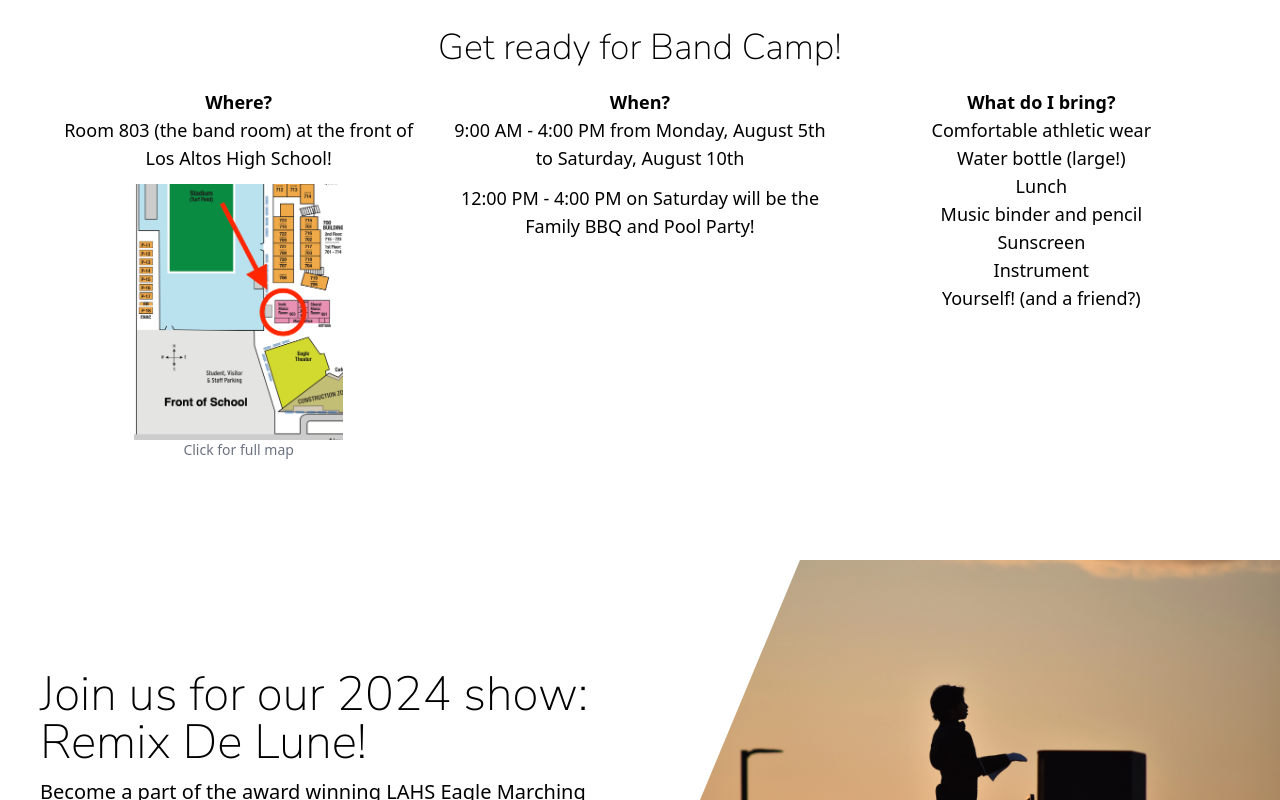
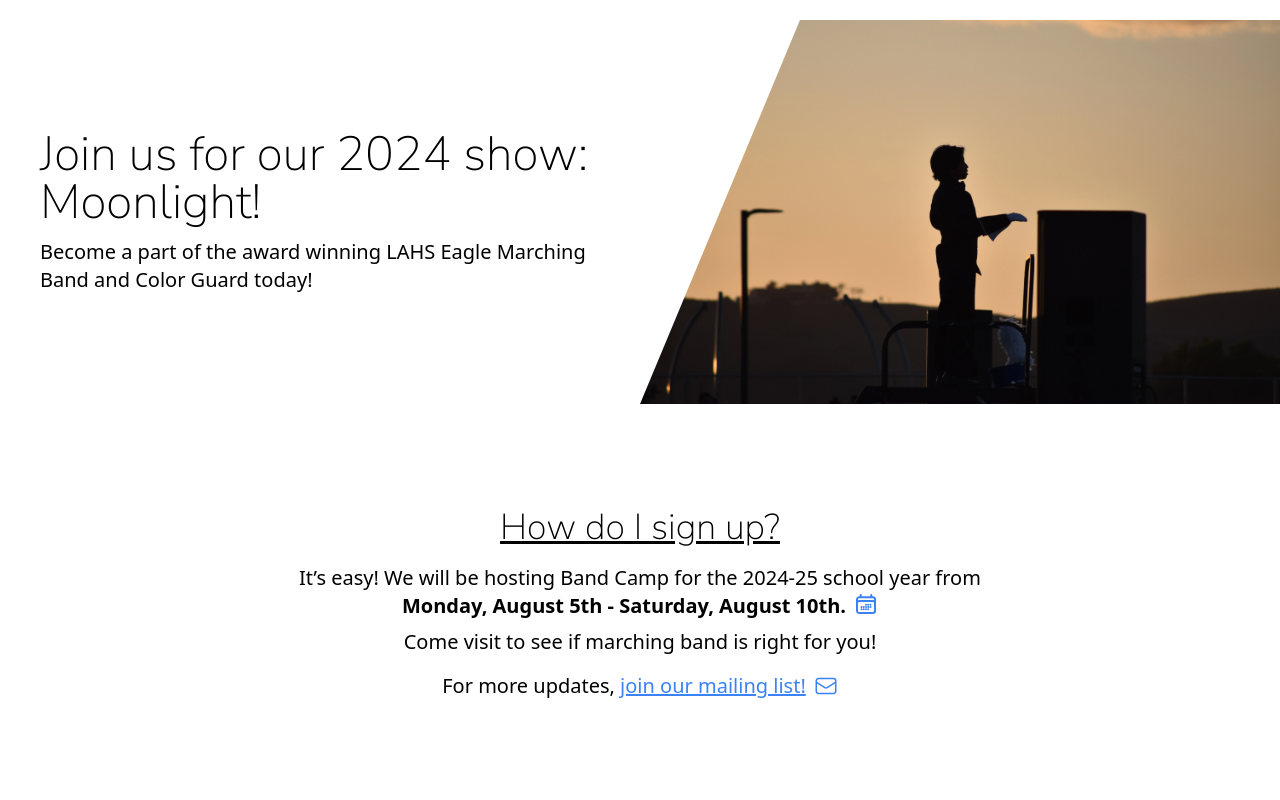
Before and after one commit to alaninnovates/MarchingBandWebsite, a SvelteKit app: page / in a window 1280 px wide. Shown: the part 820-1620 px from the top of the page. Built offline with nearby package versions, Linux system fonts and the light colour scheme.

Commit message:
Update show name and README

```diff
--- a/src/lib/UpcomingSeason.svelte
+++ b/src/lib/UpcomingSeason.svelte
@@ -6,7 +6,7 @@
 
 <div class="my-10 flex flex-col-reverse md:flex-row bg-cover bg-bottom overflow-hidden justify-end">
 	<div class="flex flex-col justify-center p-10 bg-white md:w-[50%]">
-		<div class="text-5xl font-header mb-3">Join us for our 2024 show: Remix De Lune!</div>
+		<div class="text-5xl font-header mb-3">Join us for our 2024 show: Moonlight!</div>
 		<div class="text-xl">
 			Become a part of the award winning LAHS Eagle Marching Band and Color Guard today!
 		</div>
--- a/src/routes/+page.svelte
+++ b/src/routes/+page.svelte
@@ -17,7 +17,7 @@
 </script>
 
 <Header links={DATA.NAV_DATA.LINKS} />
-<BandCamp />
+<!-- <BandCamp /> -->
 <UpcomingSeason />
 <JoinUs />
 <About />
```
Also changed, not shown: 1 other file (tests, documents, lock files or other folders).
